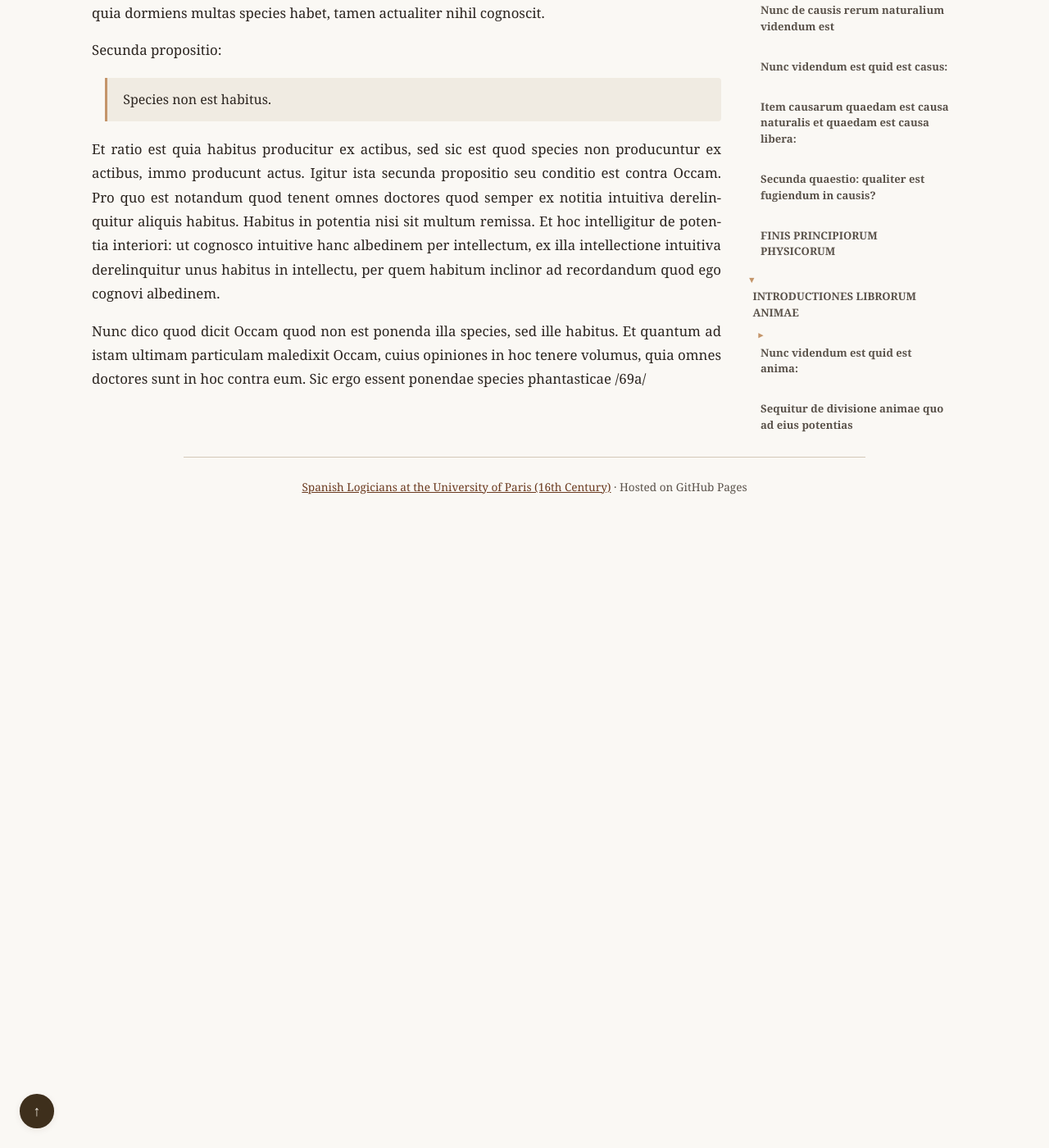
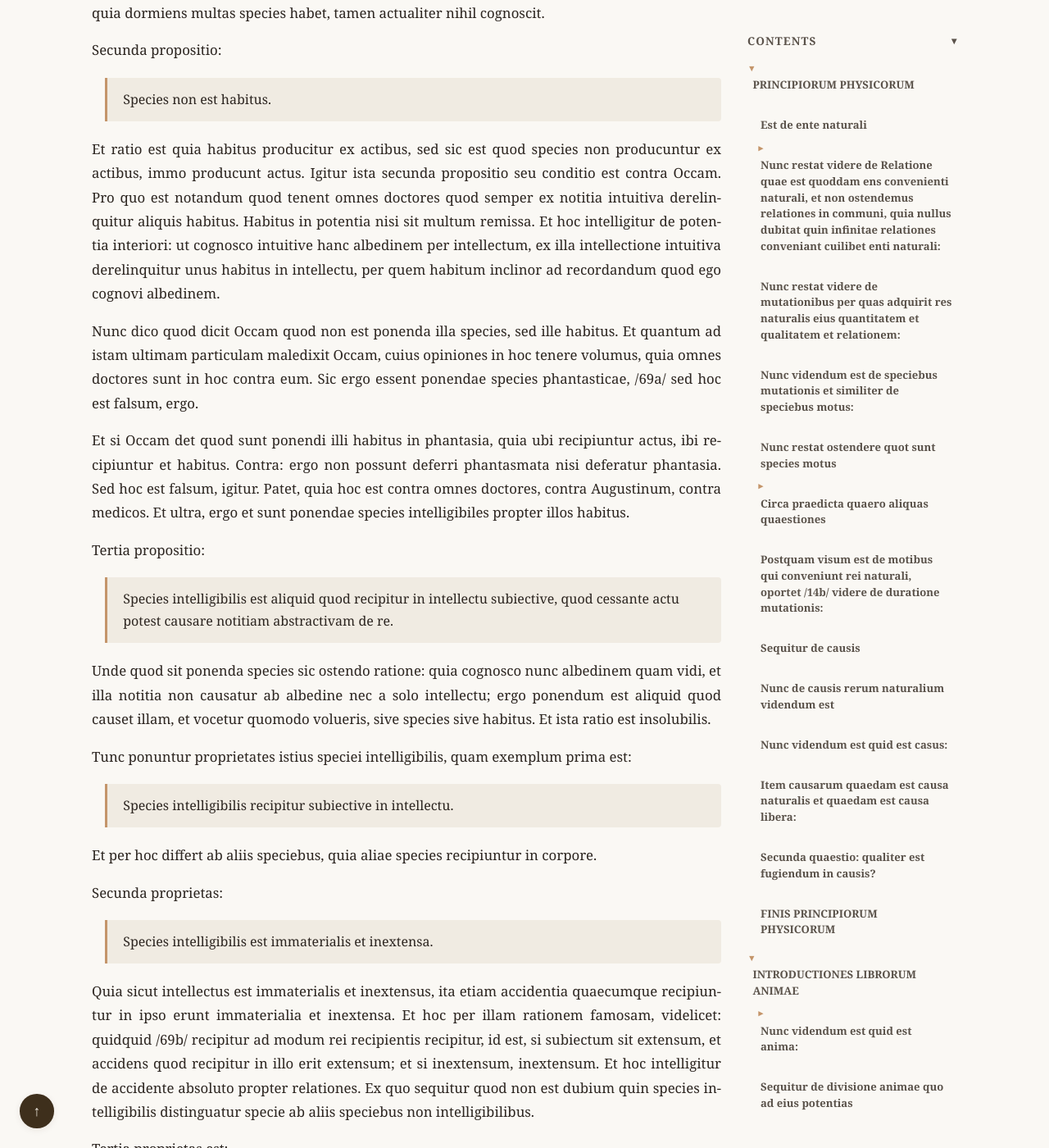
Before and after one commit to JoseBalado/Spanish-Logicians-at-the-University-of-Paris, a Jekyll site: the page built from philosophers/Jeronimo-Pardo/Principiorum-Phisicorum-et-Introductiones-Librorum-Animae.md, in a window 1280 px wide and 1400 px high, scrolled down 85877 px. Shown: the whole window at 82% size. Built offline with Jekyll 4.4.1, drawn with Linux system fonts in a browser that asks for light colours; before the commit the page ends 86507 px from its top, so only the background shows below that; some of the changed text lies outside the part shown.

Commit message:
Pardo, De anima, page 69

```diff
--- a/cspell-latin-custom.txt
+++ b/cspell-latin-custom.txt
@@ -1426,9 +1426,11 @@ Inevitabilitas
 inevitabilitatis
 Inevitabilitatis
 inexsistere
+inextensa
 inextensam
 inextenso
 inextensum
+inextensus
 infallibilem
 infallibili
 infallibilis
--- a/philosophers/Jeronimo-Pardo/Principiorum-Phisicorum-et-Introductiones-Librorum-Animae.md
+++ b/philosophers/Jeronimo-Pardo/Principiorum-Phisicorum-et-Introductiones-Librorum-Animae.md
@@ -1599,7 +1599,41 @@ Secunda propositio:
 
 Et ratio est quia habitus producitur ex actibus, sed sic est quod species non producuntur ex actibus, immo producunt actus. Igitur ista secunda propositio seu conditio est contra Occam. Pro quo est notandum quod tenent omnes doctores quod semper ex notitia intuitiva derelinquitur aliquis habitus. Habitus in potentia nisi sit multum remissa. Et hoc intelligitur de potentia interiori: ut cognosco intuitive hanc albedinem per intellectum, ex illa intellectione intuitiva derelinquitur unus habitus in intellectu, per quem habitum inclinor ad recordandum quod ego cognovi albedinem.
 
-Nunc dico quod dicit Occam quod non est ponenda illa species, sed ille habitus. Et quantum ad istam ultimam particulam maledixit Occam, cuius opiniones in hoc tenere volumus, quia omnes doctores sunt in hoc contra eum. Sic ergo essent ponendae species phantasticae /69a/
+Nunc dico quod dicit Occam quod non est ponenda illa species, sed ille habitus. Et quantum ad istam ultimam particulam maledixit Occam, cuius opiniones in hoc tenere volumus, quia omnes doctores sunt in hoc contra eum. Sic ergo essent ponendae species phantasticae, /69a/ sed hoc est falsum, ergo.
+
+Et si Occam det quod sunt ponendi illi habitus in phantasia, quia ubi recipiuntur actus, ibi recipiuntur et habitus. Contra: ergo non possunt deferri phantasmata nisi deferatur phantasia. Sed hoc est falsum, igitur. Patet, quia hoc est contra omnes doctores, contra Augustinum, contra medicos. Et ultra, ergo et sunt ponendae species intelligibiles propter illos habitus.
+
+Tertia propositio:
+
+> Species intelligibilis est aliquid quod recipitur in intellectu subiective, quod cessante actu potest causare notitiam abstractivam de re.
+
+Unde quod sit ponenda species sic ostendo ratione: quia cognosco nunc albedinem quam vidi, et illa notitia non causatur ab albedine nec a solo intellectu; ergo ponendum est aliquid quod causet illam, et vocetur quomodo volueris, sive species sive habitus. Et ista ratio est insolubilis.
+
+Tunc ponuntur proprietates istius speciei intelligibilis, quam exemplum prima est:
+
+> Species intelligibilis recipitur subiective in intellectu.
+
+Et per hoc differt ab aliis speciebus, quia aliae species recipiuntur in corpore.
+
+Secunda proprietas:
+
+> Species intelligibilis est immaterialis et inextensa.
+
+Quia sicut intellectus est immaterialis et inextensus, ita etiam accidentia quaecumque recipiuntur in ipso erunt immaterialia et inextensa. Et hoc per illam rationem famosam, videlicet: quidquid /69b/ recipitur ad modum rei recipientis recipitur, id est, si subiectum sit extensum, et accidens quod recipitur in illo erit extensum; et si inextensum, inextensum. Et hoc intelligitur de accidente absoluto propter relationes. Ex quo sequitur quod non est dubium quin species intelligibilis distinguatur specie ab aliis speciebus non intelligibilibus.
+
+Tertia proprietas est:
+
+> Species intelligibilis est similitudo habitualis sui obiecti, quia est talis virtutis et naturae quod potest producere effectum, id est notitiam actualem effective sui obiecti.
+
+Quarta proprietas:
+
+> Species intelligibilis differt ab aliis speciebus, quia potest repraesentare rem et universaliter et particulariter: potest causare conceptum communem et conceptum singularem.
+
+Quinta proprietas:
+
+> Species intelligibilis potest repraesentare rem cum conditionibus individuantibus et sine eis, id est species intelligibilis potest causare notitiam repraesentantem cum illis conditionibus et sine illis.
+
+Contra: nos experimur quod si volumus considerare de hac albedine, oportet considerari de ea cum tali figura; ergo intellectus non cognoscit nisi cum conditionibus individuantibus. Respondetur quod ideo apparet nobis quod phantasia considerat conditiones individuales, ideo apparet nobis quod intellectus non potest sine illis intelligere, quia ipsa phantasia sic considerat cum intellectu, et ipsa phantasia habet tantam connexionem cum ipso intellectu, quod videtur quod /70a/
 
 <!--
 ## Apparatus Criticus Reference
@@ -1706,5 +1740,10 @@ Page 67b: videre ] emend. viderunt (qui crediderunt videre canem)
 Page 67b: aliquis ] emend. aliquid (Quando aliquis habet imaginem)
 Page 68a: invidis ] conj. inui-/dis (de avaris et de invidis); 'multis' struck in the manuscript
 Page 68b: nolumus ] emend.  volumus (cuius opiniones in hoc tenere nolumus); context suggests nolumus
+Page 69a: Augustinum ] conj. agnstuʒ (contra Augustinum, contra medicos)
+Page 69b: quin ] conj. q̂m (quod non est dubium quin)
+Page 69b: conceptum ] conj. conaptʒ (potest causare conceptum communem et conceptum singularem)
+Page 69b: sic ] conj. sit (quia ipsa phantasia sic considerat)
+Page 69b: tantam ] conj.tantā (habet tantam connexionem)
 
 -->
```
